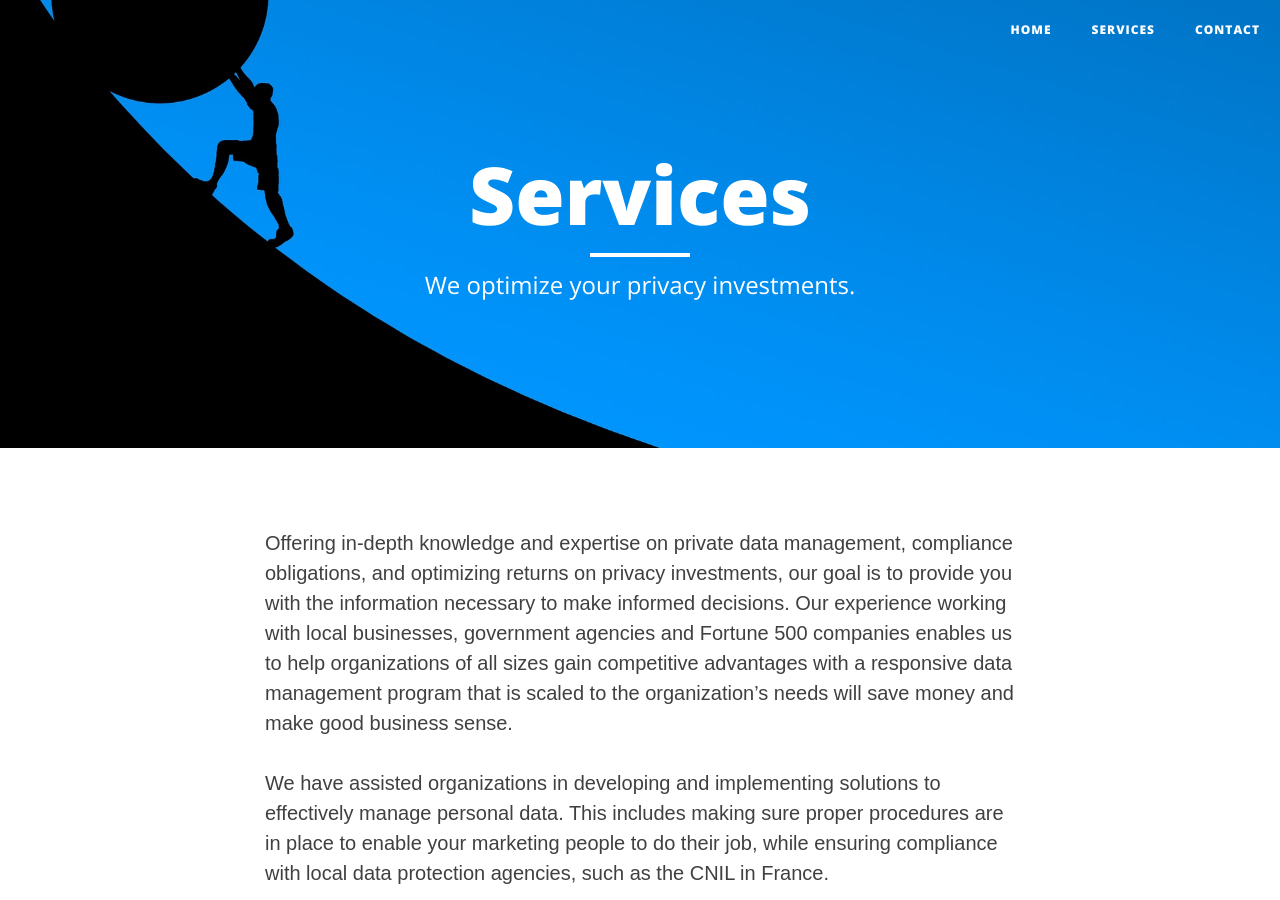
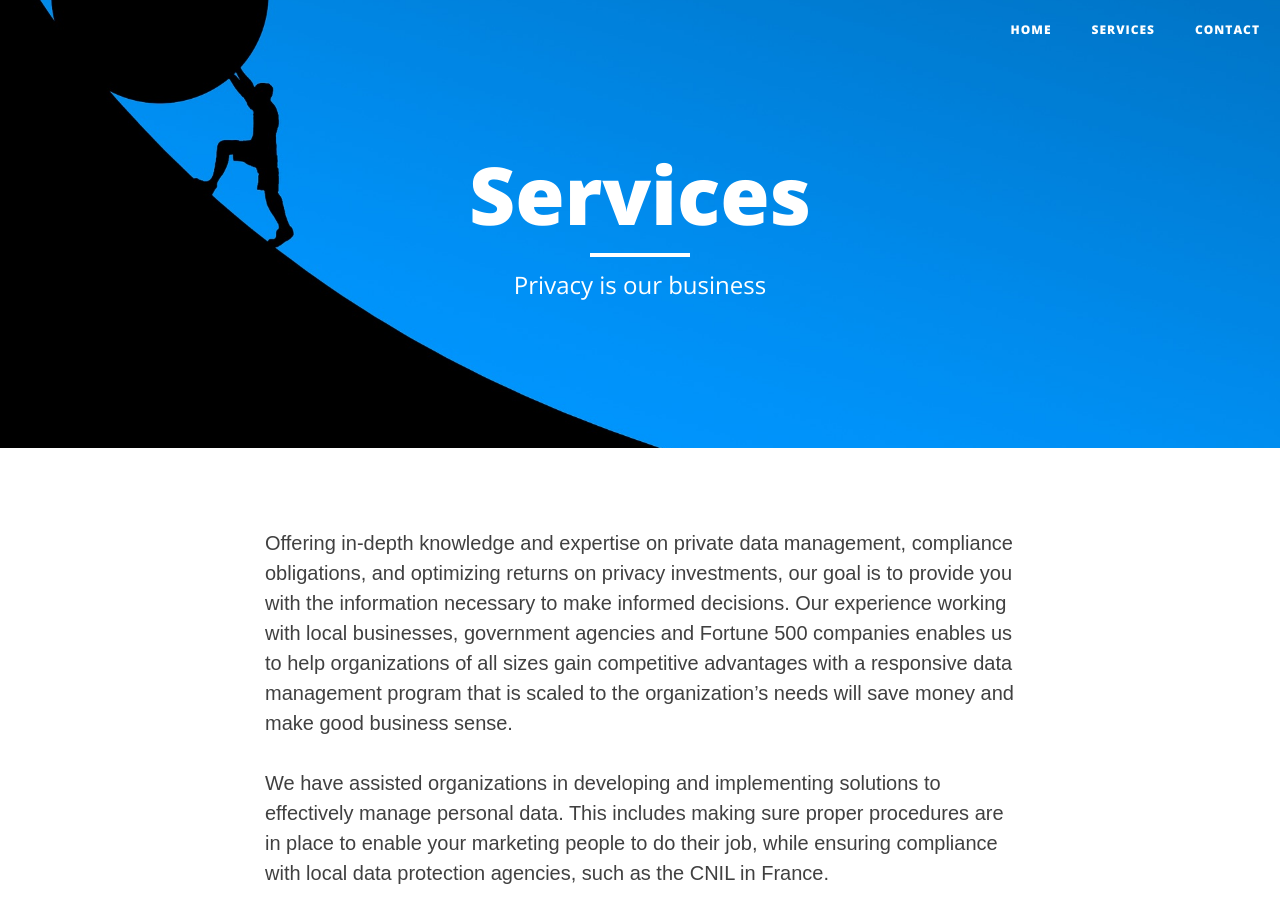
Before and after one commit to PrivWRK/services, a Jekyll site: the page built from about.html, in a window 1280 px wide and 900 px high. Built offline with Jekyll 4.4.1, drawn with Linux system fonts in a browser that asks for light colours; nearby versions of some CDN libraries.

Commit message:
Update about.html Edit description 2020-11-24 v1.0

```diff
--- a/about.html
+++ b/about.html
@@ -2,7 +2,7 @@
 layout: page
 title: "Services"
 permalink: /services
-description: "We optimize your privacy investments."
+description: "Privacy is our business"
 header-img: "img/services.jpg"
 image: "/img/services.jpg"
 header-title:
```
